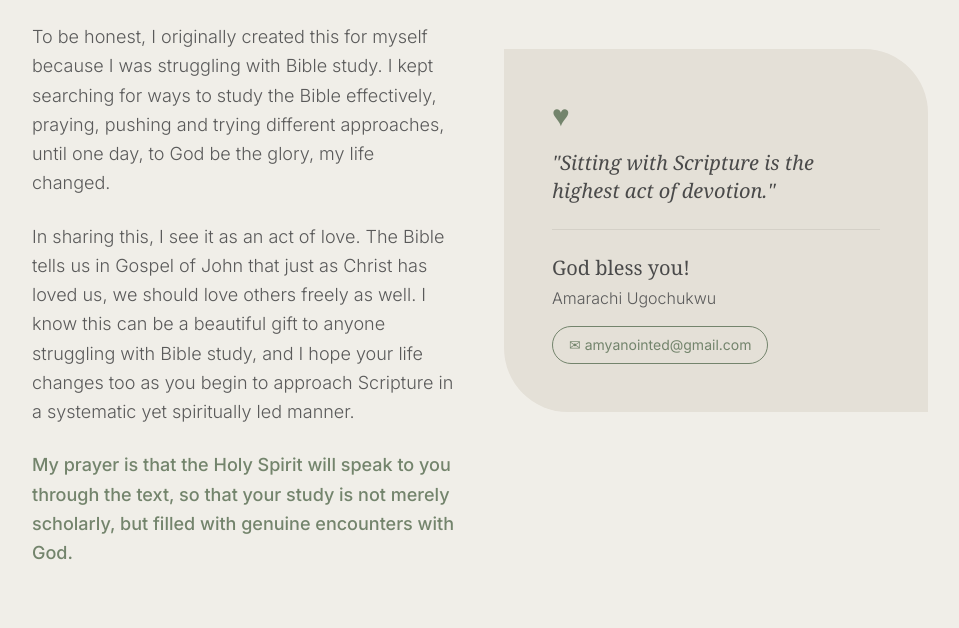
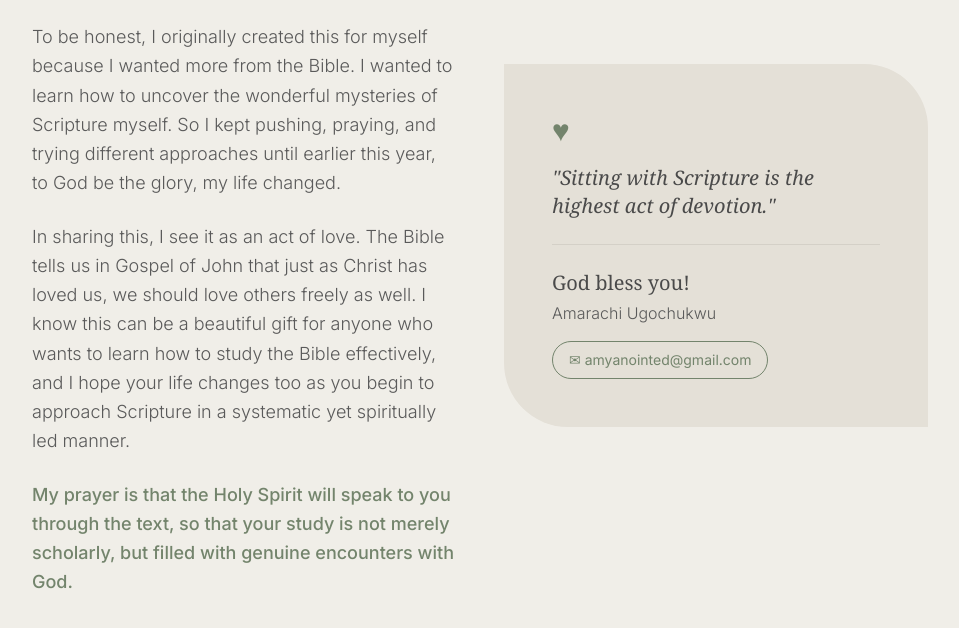
Before and after one commit to amyanointed/bible-study-guide, a plain HTML site: page index.html in a window 1280 px wide. Shown: the part 702-1330 px from the top of the page, without its empty margins (160-1119 px from the left). Drawn offline with nearby package versions, Linux system fonts and the light colour scheme.

Commit message:
Update index.html

```diff
--- a/index.html
+++ b/index.html
@@ -75,11 +75,11 @@
           <div class="space-y-6 text-[#5a5a5a] text-lg font-light leading-relaxed">
 
             <p>
-              To be honest, I originally created this for myself because I was struggling with Bible study. I kept searching for ways to study the Bible effectively, praying, pushing and trying different approaches, until one day, to God be the glory, my life changed.
+              To be honest, I originally created this for myself because I wanted more from the Bible. I wanted to learn how to uncover the wonderful mysteries of Scripture myself. So I kept pushing, praying, and trying different approaches until earlier this year, to God be the glory, my life changed.
             </p>
 
             <p>
-              In sharing this, I see it as an act of love. The Bible tells us in Gospel of John that just as Christ has loved us, we should love others freely as well. I know this can be a beautiful gift to anyone struggling with Bible study, and I hope your life changes too as you begin to approach Scripture in a systematic yet spiritually led manner.
+              In sharing this, I see it as an act of love. The Bible tells us in Gospel of John that just as Christ has loved us, we should love others freely as well. I know this can be a beautiful gift for anyone who wants to learn how to study the Bible effectively, and I hope your life changes too as you begin to approach Scripture in a systematic yet spiritually led manner.
             </p>
 
             <p class="font-medium text-[#73846c]">
```
